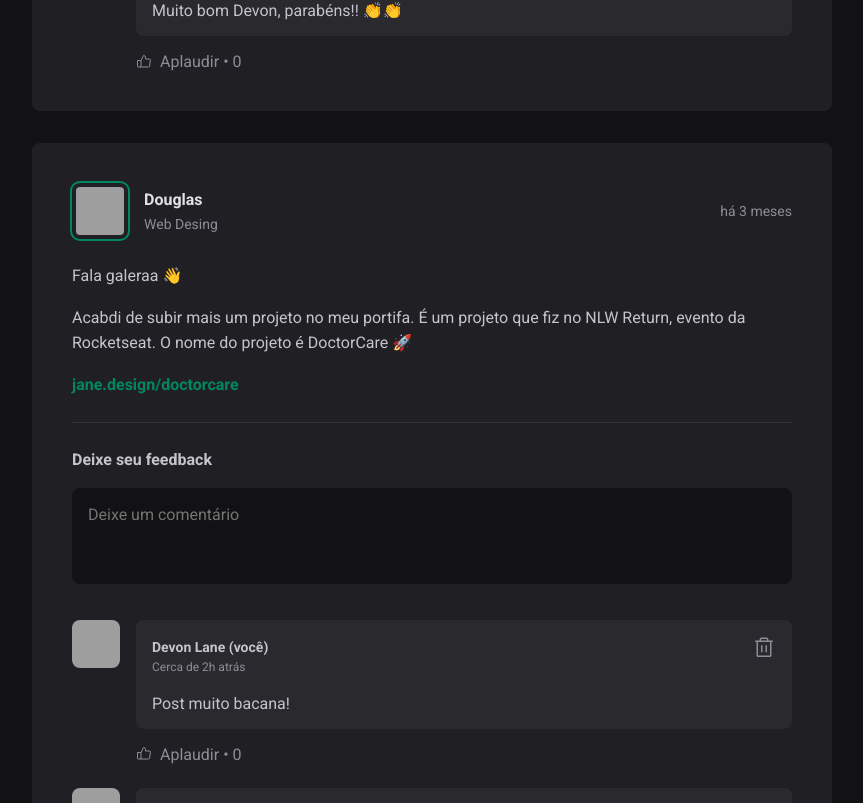
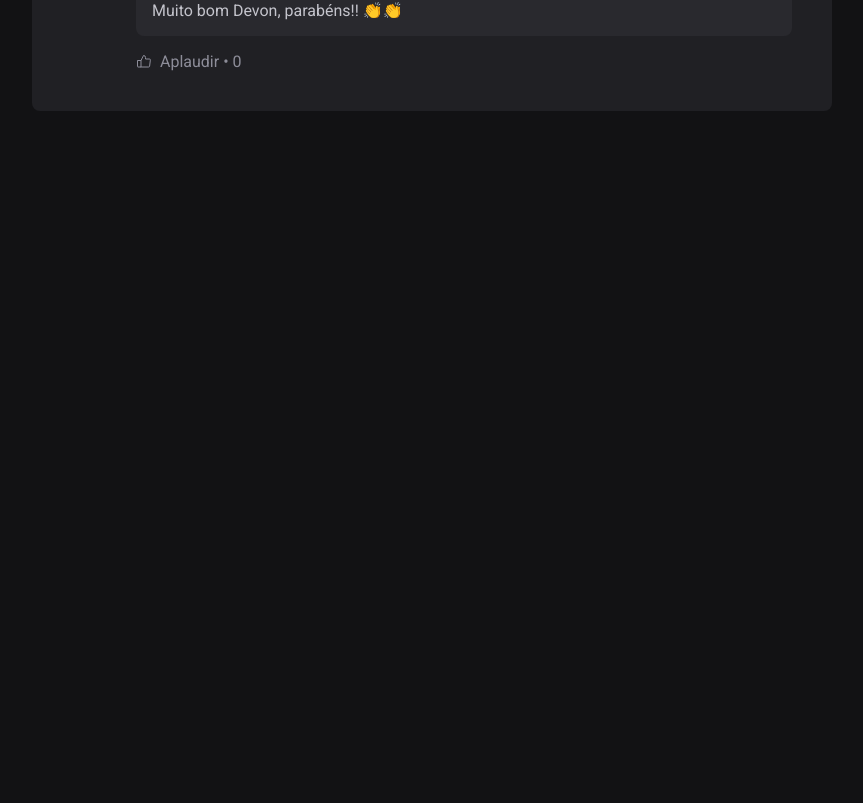
Before and after one commit to cesar-a-jr/01-fundamentos-reactjs-ts, a React (Vite) app: page / in a window 1280 px wide. Shown: the part 829-1632 px from the top of the page, without its empty margins (352-1215 px from the left). After the commit the page ends 972 px from the top, so only its background shows below. Built offline with nearby package versions, Linux system fonts and the light colour scheme; grey boxes are pictures that could not be loaded.

Commit message:
firebase

```diff
--- a/package.json
+++ b/package.json
@@ -10,6 +10,7 @@
   },
   "dependencies": {
     "date-fns": "^2.29.3",
+    "firebase": "^9.15.0",
     "phosphor-react": "^1.4.1",
     "react": "^18.2.0",
     "react-dom": "^18.2.0"
--- a/src/App.tsx
+++ b/src/App.tsx
@@ -20,21 +20,6 @@ const posts = [
 
     ],
     publishedAt: new Date('2022-09-27 16:56:00')
-  },
-  {
-    id: 2,
-    author: {
-      AvatarUrl: 'https://github.com/douglasmardegan.png',
-      name: 'Douglas',
-      role:'Web Desing'
-    },
-    content: [
-      {type: 'paragraph' as 'paragraph', content: 'Fala galeraa 👋'},
-      {type: 'paragraph' as 'paragraph', content: 'Acabdi de subir mais um projeto no meu portifa. É um projeto que fiz no NLW Return, evento da Rocketseat. O nome do projeto é DoctorCare 🚀'},
-      {type: 'link' as 'link', content: 'jane.design/doctorcare'},
-
-    ],
-    publishedAt: new Date('2022-09-27 20:00:00')
   },
 ];
 
```
Also changed, not shown: 1 other file (tests, documents, lock files or other folders).
